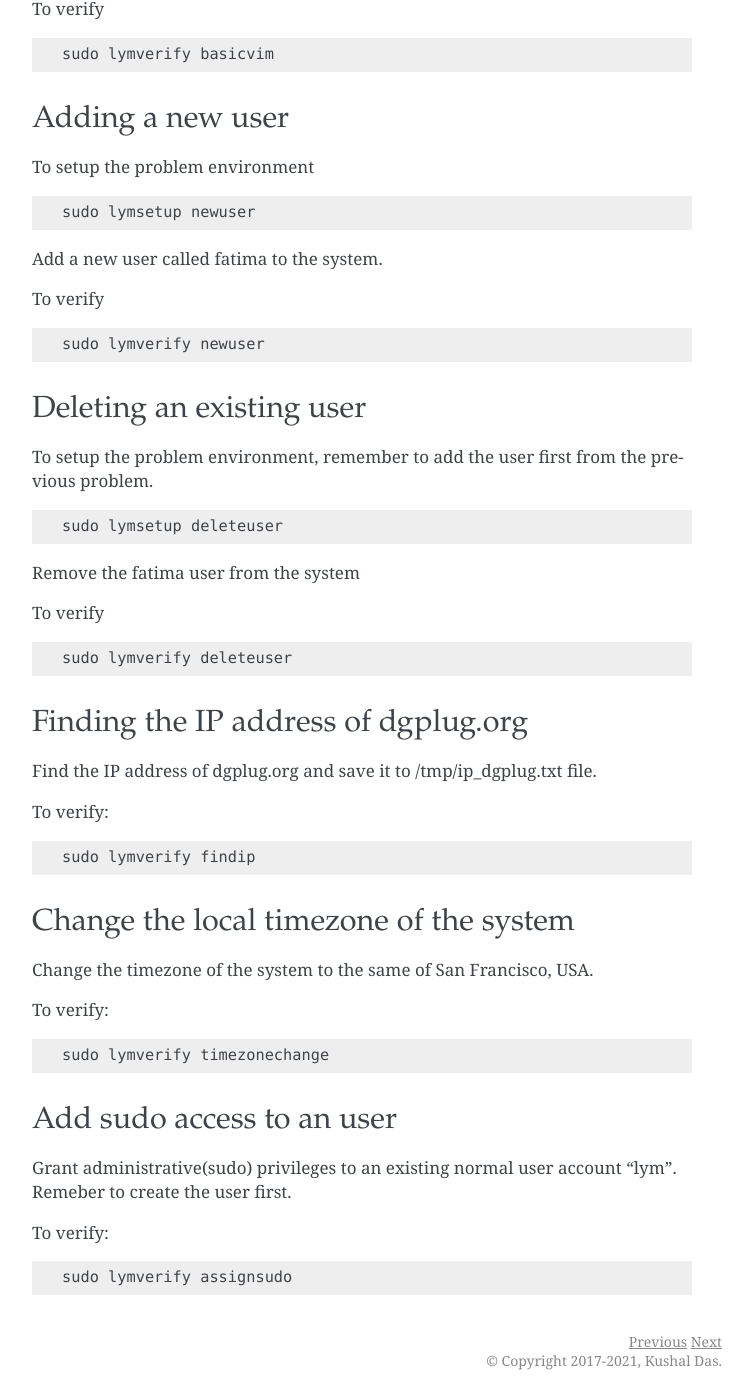
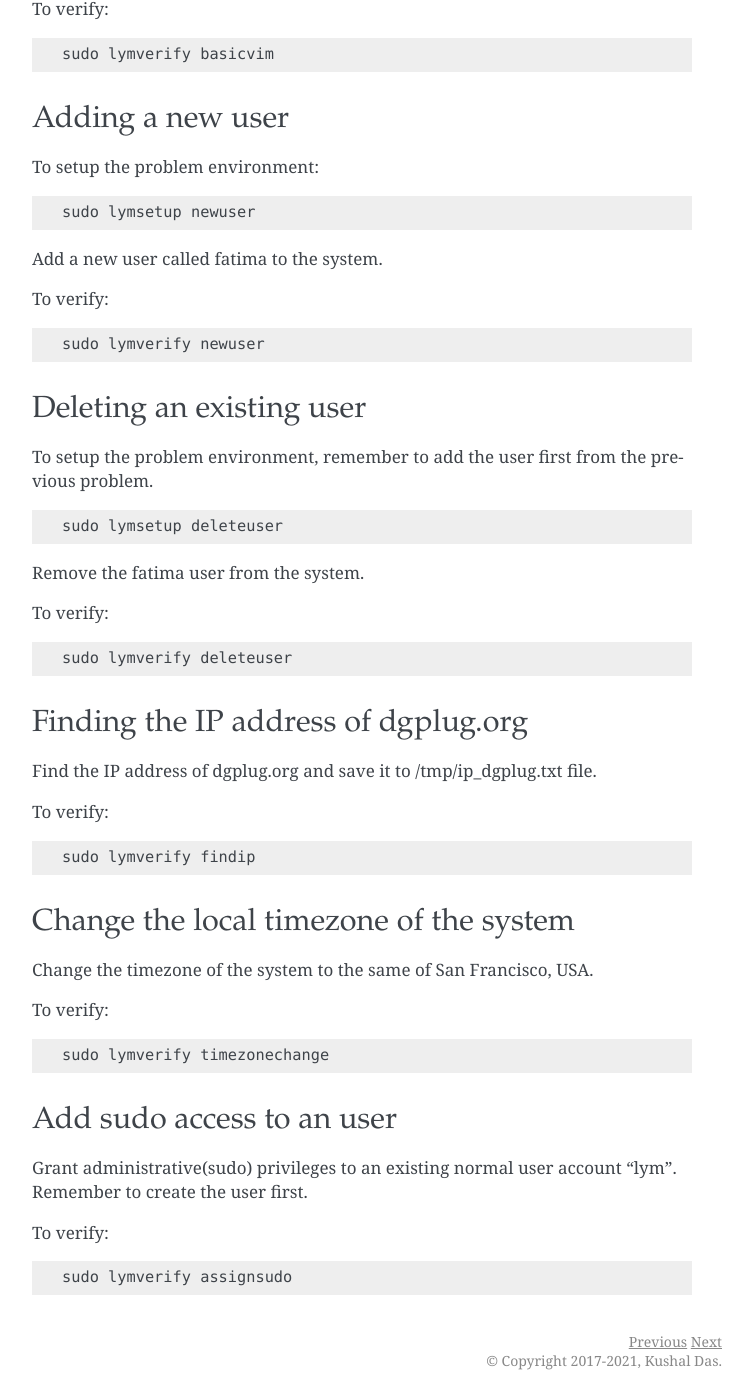
Before and after one commit to kushaldas/lym, a Sphinx documentation site: the page built from docs/workbook.rst, in a window 1280 px wide and 1400 px high, scrolled down 2382 px. Shown: the whole window, without its empty margins (388-1140 px from the left). Built offline with Sphinx 7.4.7, drawn with Linux system fonts in a browser that asks for light colours; a script that is not in the unit is left out; some of the changed text lies outside the part shown.

Commit message:
Fix/workbook (#52)
* [workbook] Fix typos

This commit contains following changes:
  - Fix a formatting issue.
  - Fix spell of following words:
    - directory (diretory -> directory).
    - remember (remeber -> remember).

* [workbook] Fix punctuations

This commit contains following changes:
  - End a complete sentence with a period punctuation.
  - End a sentence with a colon punctuation, if next sentence contains
    explanation of it.

````diff
--- a/docs/random.rst
+++ b/docs/random.rst
@@ -40,7 +40,7 @@ Finding CPU time of a command
 ------------------------------
 
 The **time** command will help you to find the CPU time spent for any command.
-The following example will tell us how much time ```du -sh`` took to calculate the
+The following example will tell us how much time ``du -sh`` took to calculate the
 disk usage.
 
 ::
--- a/docs/workbook.rst
+++ b/docs/workbook.rst
@@ -94,7 +94,7 @@ Find your user id and write it down in a file `/tmp/myuserid.txt`.
 Creating softlinks
 ------------------
 
-To setup the problem environment
+To setup the problem environment:
 
 ::
 
@@ -106,7 +106,7 @@ Create a softlink called `docs` in your home directory which will point to
 the `/proc/meminfo` file.
 
 
-To verify
+To verify:
 
 ::
 
@@ -116,7 +116,7 @@ To verify
 Basic vim usage
 ------------------
 
-To setup the problem environment
+To setup the problem environment:
 
 ::
 
@@ -127,7 +127,7 @@ Read the file at `/etc/os-release` and write the value of ID_LIKE (without the
 double quotes) in a file at `/tmp/id_like.txt`.
 
 
-To verify
+To verify:
 
 ::
 
@@ -138,7 +138,7 @@ To verify
 Adding a new user
 ------------------
 
-To setup the problem environment
+To setup the problem environment:
 
 ::
 
@@ -148,7 +148,7 @@ To setup the problem environment
 Add a new user called fatima to the system.
 
 
-To verify
+To verify:
 
 ::
 
@@ -166,10 +166,10 @@ previous problem.
     sudo lymsetup deleteuser
 
 
-Remove the fatima user from the system
+Remove the fatima user from the system.
 
 
-To verify
+To verify:
 
 ::
 
@@ -203,7 +203,7 @@ Add sudo access to an user
 ---------------------------
 
 Grant administrative(sudo) privileges to an existing normal user account
-"lym". Remeber to create the user first.
+"lym". Remember to create the user first.
 
 
 To verify:
````
Also changed, not shown: other parts of docs/workbook.rst (+1 -1 lines).
